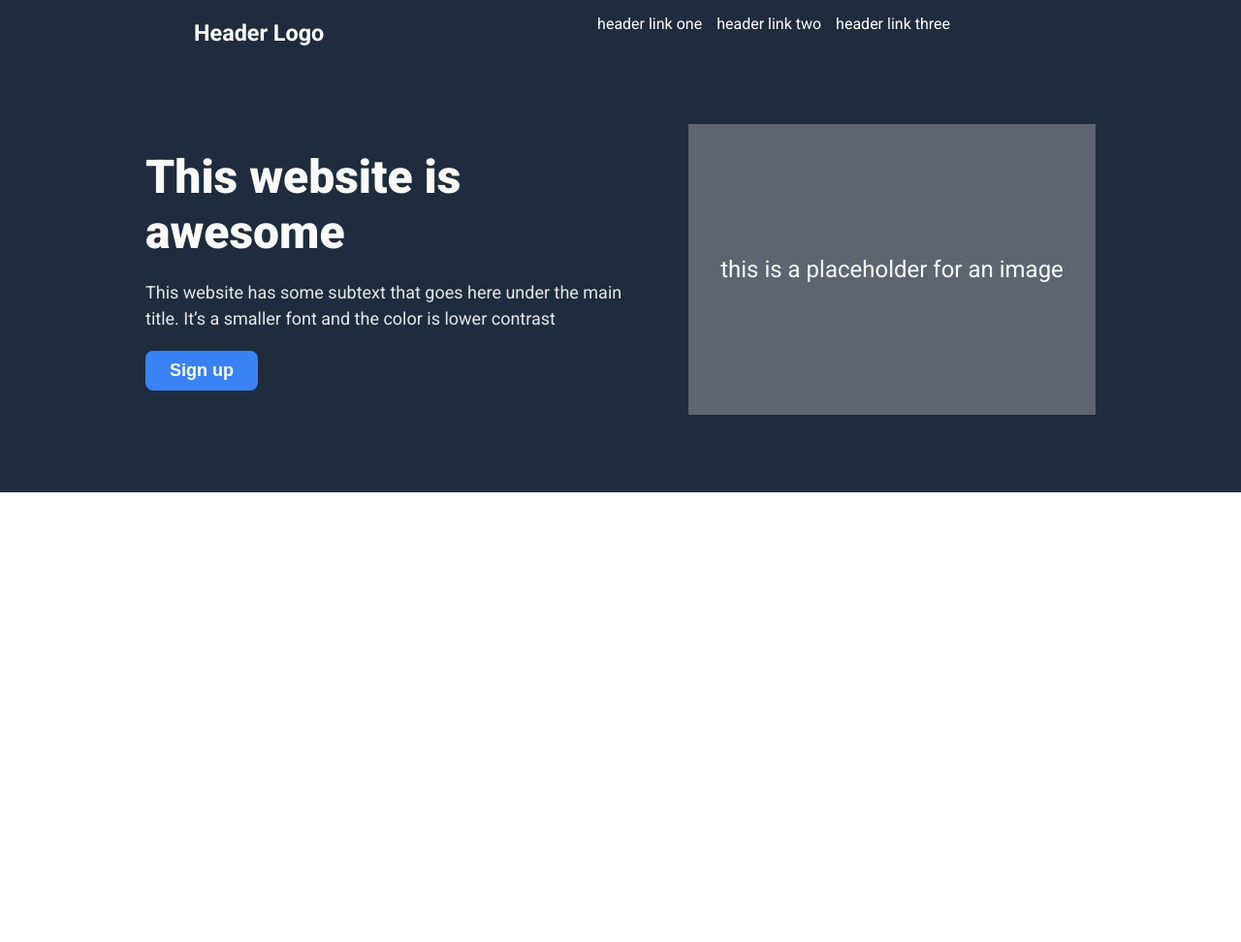
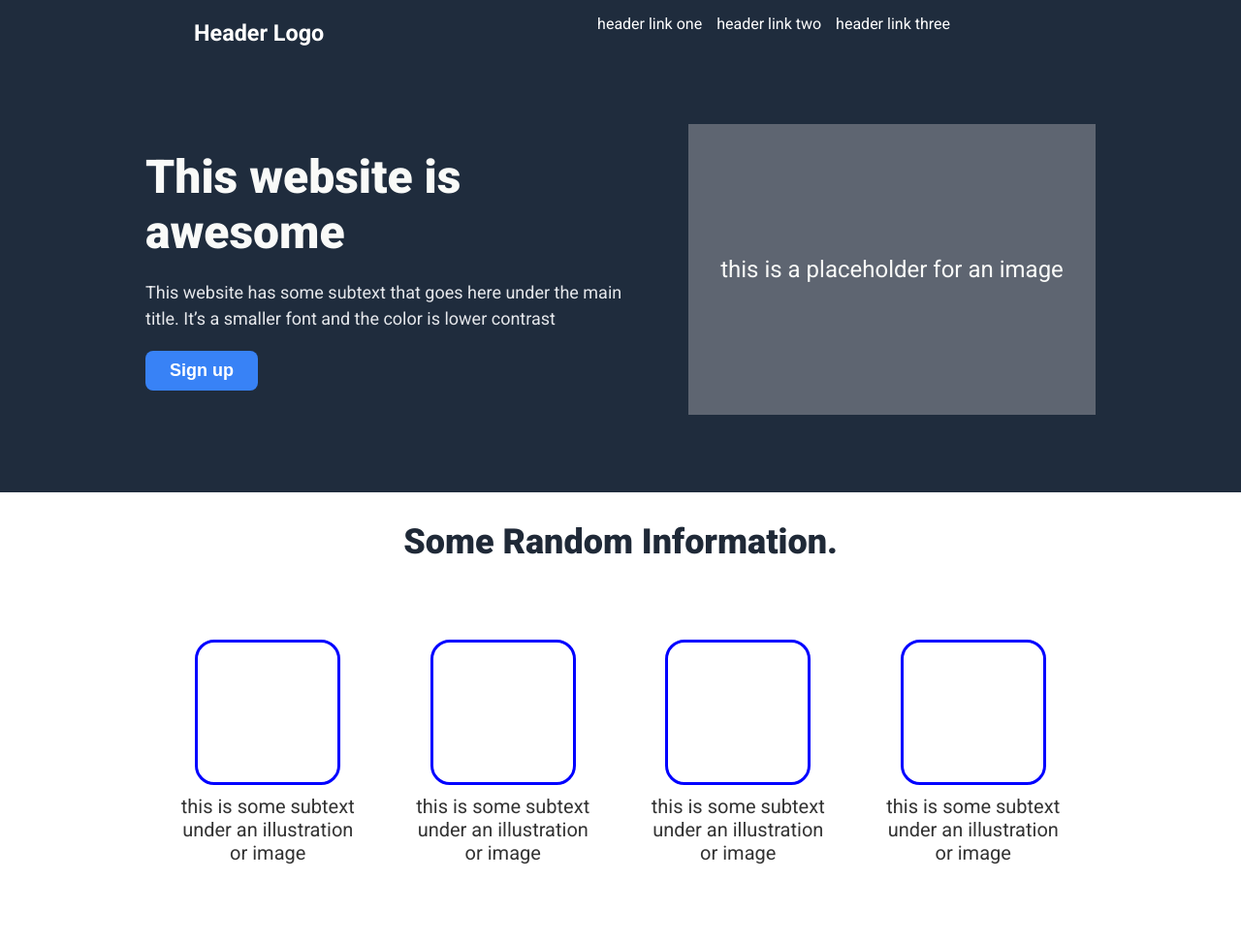
Before and after one commit to surajlalazad-18/landing-page, a plain HTML site: page index.html in a window 1280 px wide. Shown: the whole page at 97% size. Before the commit the page ends 800 px from the top, so only its background shows below. Drawn offline with Linux system fonts and the light colour scheme.

Commit message:
Added an section where user can put there product with it's product details

```diff
--- a/index.html
+++ b/index.html
@@ -26,8 +26,7 @@
           <div class="hero-main-text">This website is awesome</div>
           <div class="hero-secondary-text">
             This website has some subtext that goes here under the main title. It’s a smaller font and the color is
-            lower
-            contrast
+            lower contrast
           </div>
           <button class="hero-button">Sign up</button>
         </div>
@@ -39,9 +38,35 @@
   </header>
 
   <main>
+    <div class="information-header-text">
+      <div class="random-info">Some Random Information.</div>
+      <div class="box-layout">
+        <!-- Box 1 -->
+        <div class="box-container">
+          <div class="box"></div>
+          <div class="box-subtext">this is some subtext under an illustration or image</div>
+        </div>
 
+        <!-- Box 2 -->
+        <div class="box-container">
+          <div class="box"></div>
+          <div class="box-subtext">this is some subtext under an illustration or image</div>
+        </div>
+
+        <!-- Box 3 -->
+        <div class="box-container">
+          <div class="box"></div>
+          <div class="box-subtext">this is some subtext under an illustration or image</div>
+        </div>
+
+        <!-- Box 4 -->
+        <div class="box-container">
+          <div class="box"></div>
+          <div class="box-subtext">this is some subtext under an illustration or image</div>
+        </div>
+      </div>
+    </div>
   </main>
-
 </body>
 
 </html>
--- a/style.css
+++ b/style.css
@@ -1,19 +1,19 @@
 @import url('https://fonts.googleapis.com/css2?family=Roboto:ital,wght@0,100..900;1,100..900&display=swap');
 
+* {
+  margin: 0;
+  padding: 0;
+  box-sizing: border-box;
+}
 
-
-*{
-  margin: 0;
-
-  padding: 0;
-}
-body{
+body {
   font-family: "Roboto", sans-serif;
 }
 
+/* Hero Section */
+
 .hero {
   background-color: #1f2c3d;
-
 }
 
 .hero-top {
@@ -33,7 +33,7 @@ body{
 .header-links {
   display: flex;
   gap: 15px;
- padding-right: 300px;
+  padding-right: 300px;
 }
 
 a {
@@ -90,3 +90,41 @@ a {
   align-items: center;
   justify-content: center;
 }
+
+/* Main Body Styling */
+
+.random-info {
+  font-size: 36px;
+  font-weight: 900;
+  color: #1F2937;
+  text-align: center;
+  margin-top: 30px;
+}
+
+.box-layout {
+  display: flex;
+  justify-content: center;
+  gap: 50px;
+  /* margin-top: 40px; */
+  padding: 80px 180px;
+}
+
+.box-container {
+  display: flex;
+  flex-direction: column;
+  align-items: center;
+  gap: 10px;
+}
+
+.box {
+  height: 150px;
+  width: 150px;
+  border: 3px solid blue;
+  border-radius: 20px;
+}
+
+.box-subtext {
+  font-size: 20px;
+  color: #333;
+  text-align: center;
+}
```
